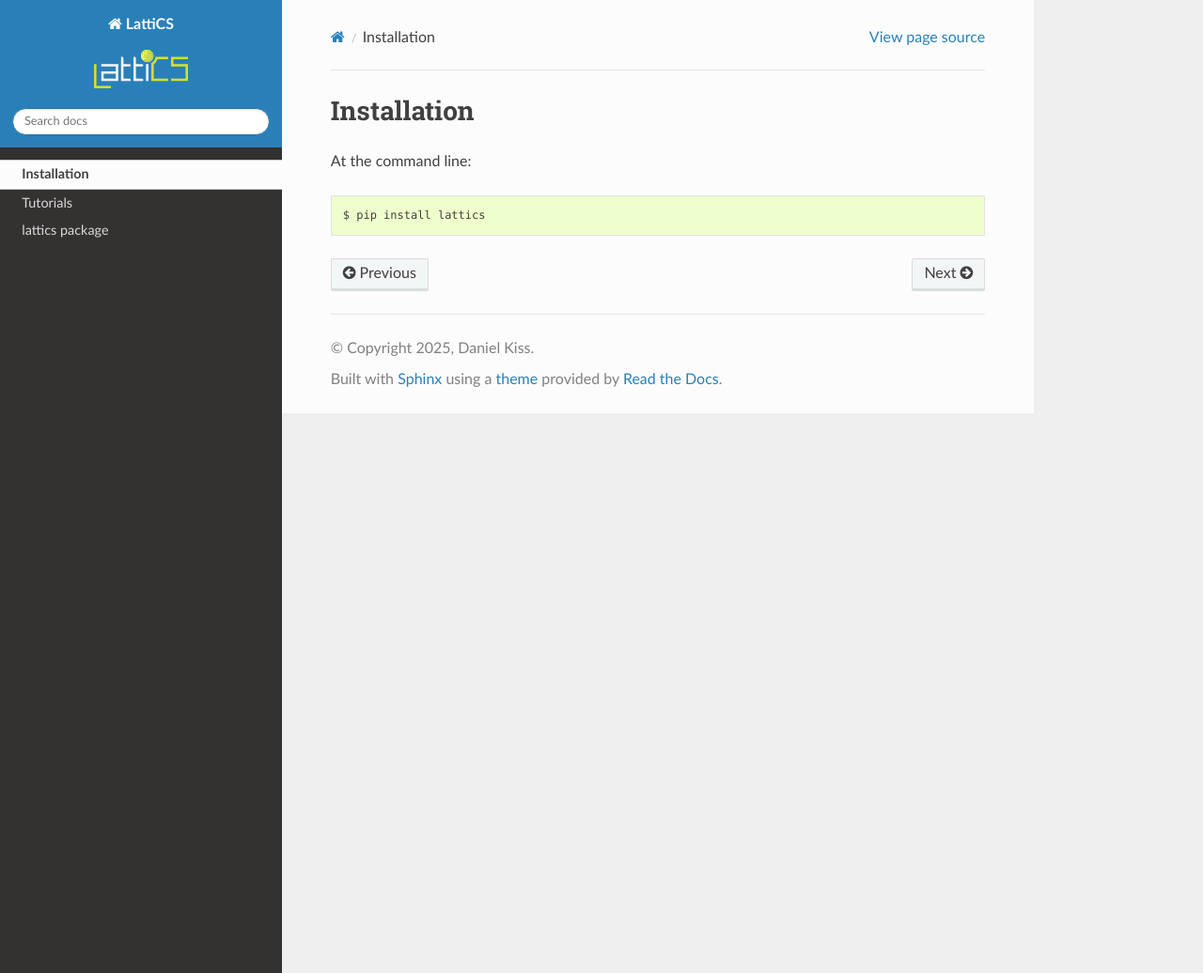
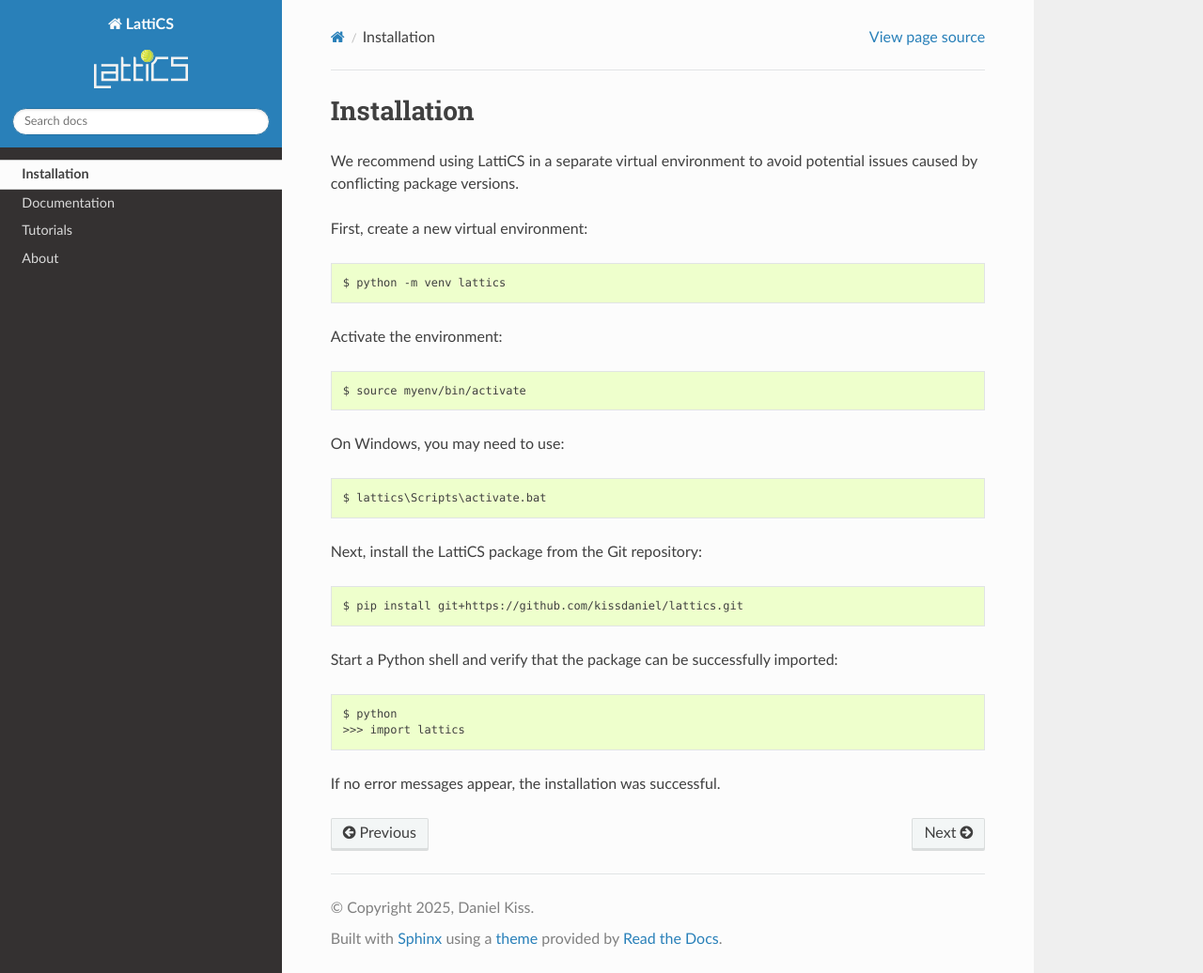
Before and after one commit to kissdaniel/lattics, a Sphinx documentation site: the page built from docs/source/installation.rst, in a window 1280 px wide and 1036 px high. Shown: the whole window at 94% size. Built offline with Sphinx 7.4.7 and the Read the Docs theme 3.1.0, drawn with Linux system fonts in a browser that asks for light colours.

Commit message:
Changes in documentation

```diff
--- /dev/null
+++ b/docs/source/about.rst
@@ -0,0 +1,4 @@
+About
+=====
+.. toctree::
+    :maxdepth: 1
--- /dev/null
+++ b/docs/source/documentation.rst
@@ -0,0 +1,6 @@
+Documentation
+=============
+.. toctree::
+    :maxdepth: 1
+
+    lattics
--- a/docs/source/index.rst
+++ b/docs/source/index.rst
@@ -3,7 +3,7 @@ LattiCS Documentation
 
 .. image:: _static/lattics_logo.png
 
-About LattiCS
+LattiCS (Lattice-based Cellular Simulator) is a flexible agent-based simulation framework designed to help you model the collective behavior of cellular systems and to support experimental biology. It's easy to use, even if you don't have advanced programming skills. With LattiCS, you can define and customize key biological properties for individual cell agents, such as cell cycle dynamics, cell-cell adhesion, motility, and phenotype changes. You can simulate the secretion, uptake, and transport of chemical substances, such as nutrients or drugs, and their effects on cells. Additionally, LattiCS makes it easy to define custom events, like treatments or other experiment-specific changes, during the simulation.
 
 Contents
 --------
@@ -11,5 +11,6 @@ Contents
    :maxdepth: 2
 
    installation
+   documentation
    tutorials
-   lattics
+   about
--- a/docs/source/installation.rst
+++ b/docs/source/installation.rst
@@ -2,6 +2,27 @@
 Installation
 ============
 
-At the command line::
+We recommend using LattiCS in a separate virtual environment to avoid potential issues caused by conflicting package versions.
 
-    $ pip install lattics
+First, create a new virtual environment::
+
+    $ python -m venv lattics
+
+Activate the environment::
+
+    $ source myenv/bin/activate
+
+On Windows, you may need to use::
+
+    $ lattics\Scripts\activate.bat
+
+Next, install the LattiCS package from the Git repository::
+
+    $ pip install git+https://github.com/kissdaniel/lattics.git
+
+Start a Python shell and verify that the package can be successfully imported::
+
+    $ python
+    >>> import lattics
+
+If no error messages appear, the installation was successful.
--- a/docs/source/release-history.rst
+++ /dev/null
@@ -1,6 +0,0 @@
-===============
-Release History
-===============
-
-Initial Release (YYYY-MM-DD)
-----------------------------
```
Also changed, not shown: docs/source/min_versions.rst (deleted, +0 -28 lines), docs/source/modules.rst (deleted, +0 -7 lines), docs/source/usage.rst (deleted, +0 -9 lines), docs/source/_static/lattics_logo.png, docs/source/_static/lattics_logo_s.png.
